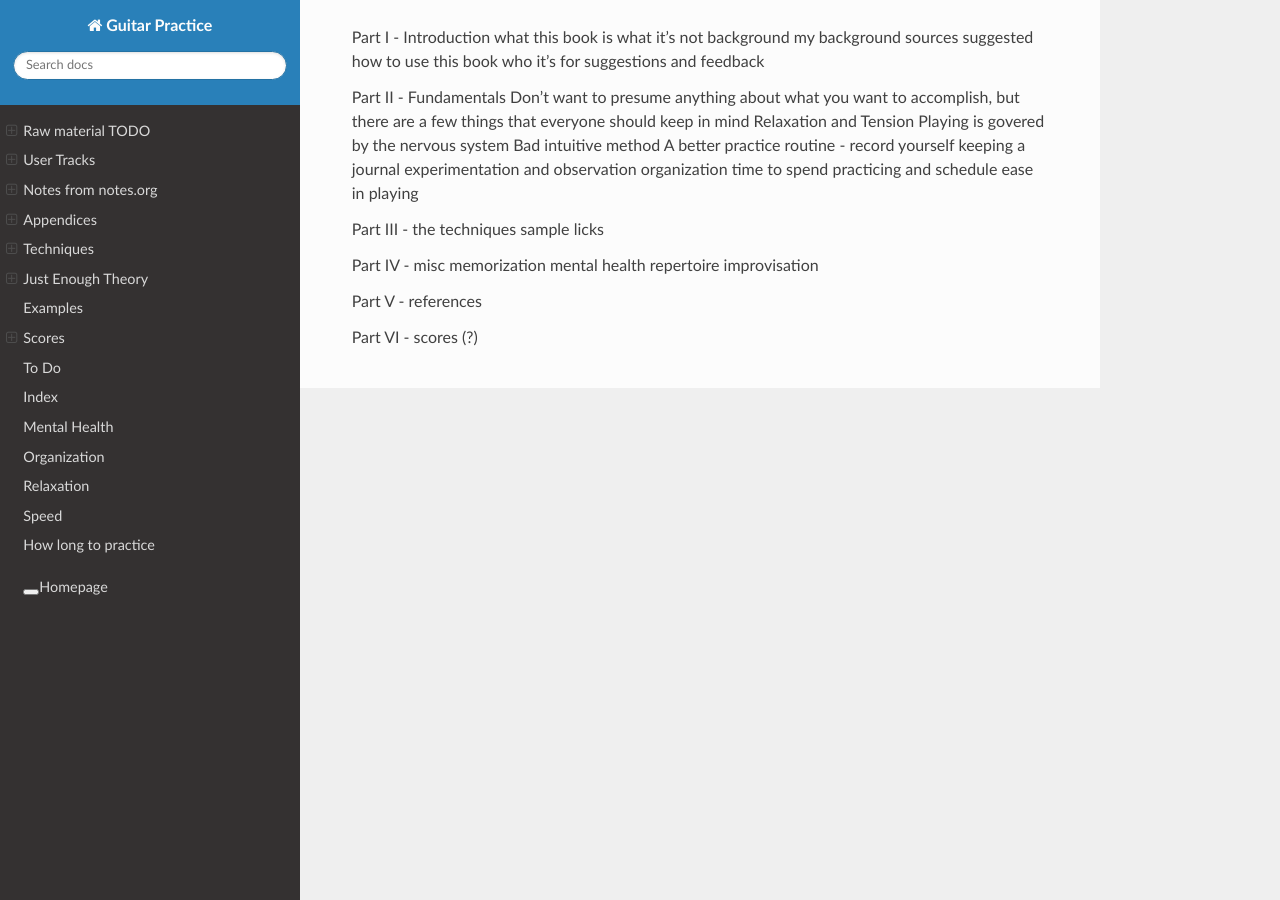
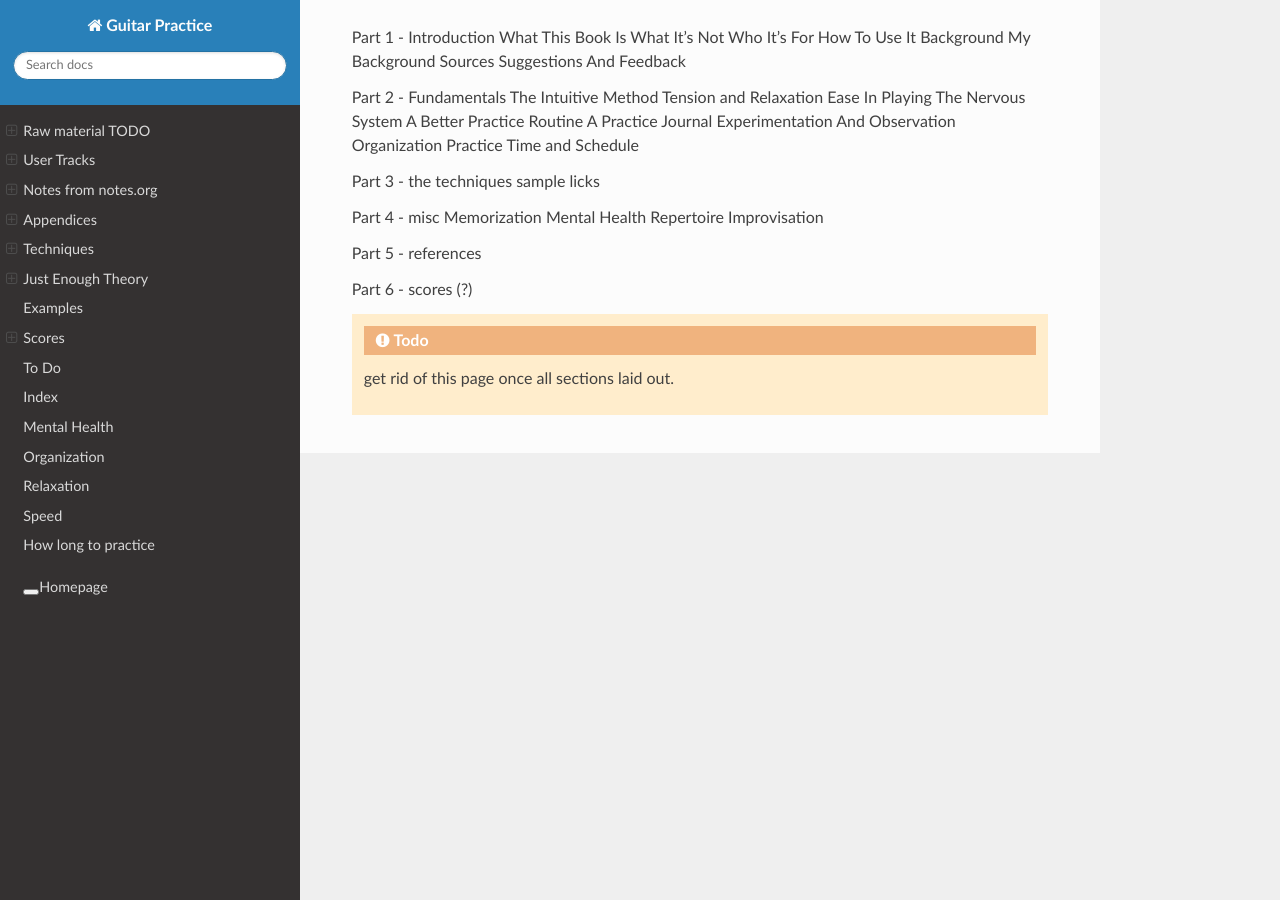
Before and after one commit to jzohrab/practicing-guitar, a Sphinx documentation site: the page built from docs/outline.rst, in a window 1280 px wide. Built offline with Sphinx 7.4.7 and the Read the Docs theme 2.0.0, drawn with Linux system fonts in a browser that asks for light colours; a script that is not in the unit is left out.

Commit message:
Outline text

```diff
--- a/docs/outline.rst
+++ b/docs/outline.rst
@@ -1,34 +1,36 @@
-Part I - Introduction
-what this book is
-what it's not
-background
-my background
-sources
-suggested how to use this book
-who it's for
-suggestions and feedback
+Part 1 - Introduction
+What This Book Is
+What It's Not
+Who It's For
+How To Use It
+Background
+My Background
+Sources
+Suggestions And Feedback
 
-Part II - Fundamentals
-Don't want to presume anything about what you want to accomplish, but there are a few things that everyone should keep in mind
-Relaxation and Tension
-Playing is govered by the nervous system
-Bad intuitive method
-A better practice routine - record yourself
-keeping a journal
-experimentation and observation
-organization
-time to spend practicing and schedule
-ease in playing
+Part 2 - Fundamentals
+The Intuitive Method
+Tension and Relaxation
+Ease In Playing
+The Nervous System
+A Better Practice Routine
+A Practice Journal
+Experimentation And Observation
+Organization
+Practice Time and Schedule
 
-Part III - the techniques
+Part 3 - the techniques
 sample licks
 
-Part IV - misc
-memorization
-mental health
-repertoire
-improvisation
+Part 4 - misc
+Memorization
+Mental Health
+Repertoire
+Improvisation
 
-Part V - references
+Part 5 - references
 
-Part VI - scores (?)
+Part 6 - scores (?)
+
+
+.. todo:: get rid of this page once all sections laid out.
```
